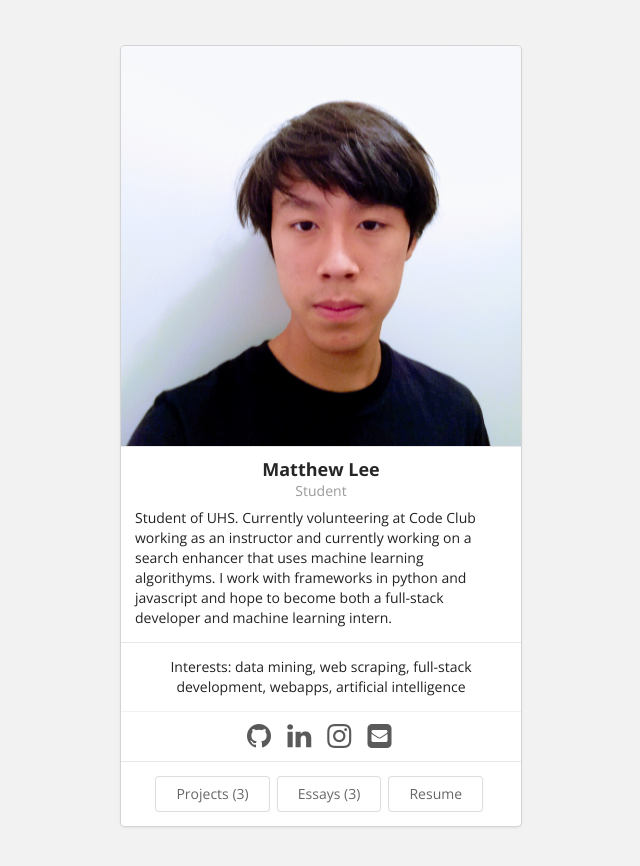
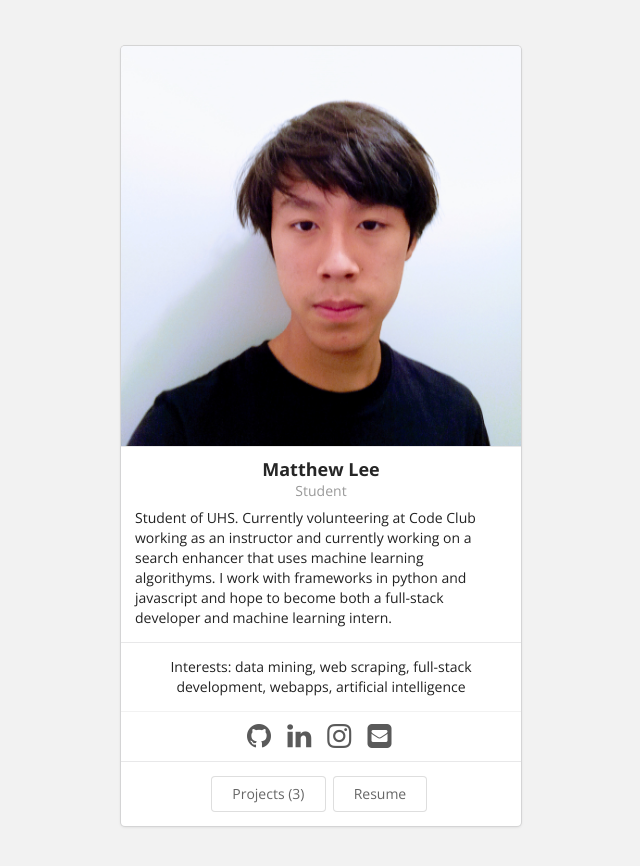
Before and after one commit to KureYv/matthewl.xyz, a Jekyll site: the page built from index.html, in a window 1280 px wide. Shown: the top 866 px of the page, without its empty margins (319-959 px from the left). Built offline with Jekyll 4.4.1, drawn with Linux system fonts in a browser that asks for light colours.

Commit message:
Update theme-home-builtin-3.html

```diff
--- a/_includes/theme-home-builtin-3.html
+++ b/_includes/theme-home-builtin-3.html
@@ -38,10 +38,7 @@
         <a href="{{ site.baseurl}}/projects/">
           <button class="ui basic button">Projects ({{ num_projects }})</button>
         </a>
-        <a href="{{ site.baseurl}}/essays/">
-          <button class="ui basic button">Essays ({{ num_essays }})</button>
-        </a>
-        <a href="{{ site.baseurl}}/bio/">
+        <a href="templates/Matthew's-Portfolio">
           <button class="ui basic button">{{ site.bio-page-label }}</button>
         </a>
       </div>
```
